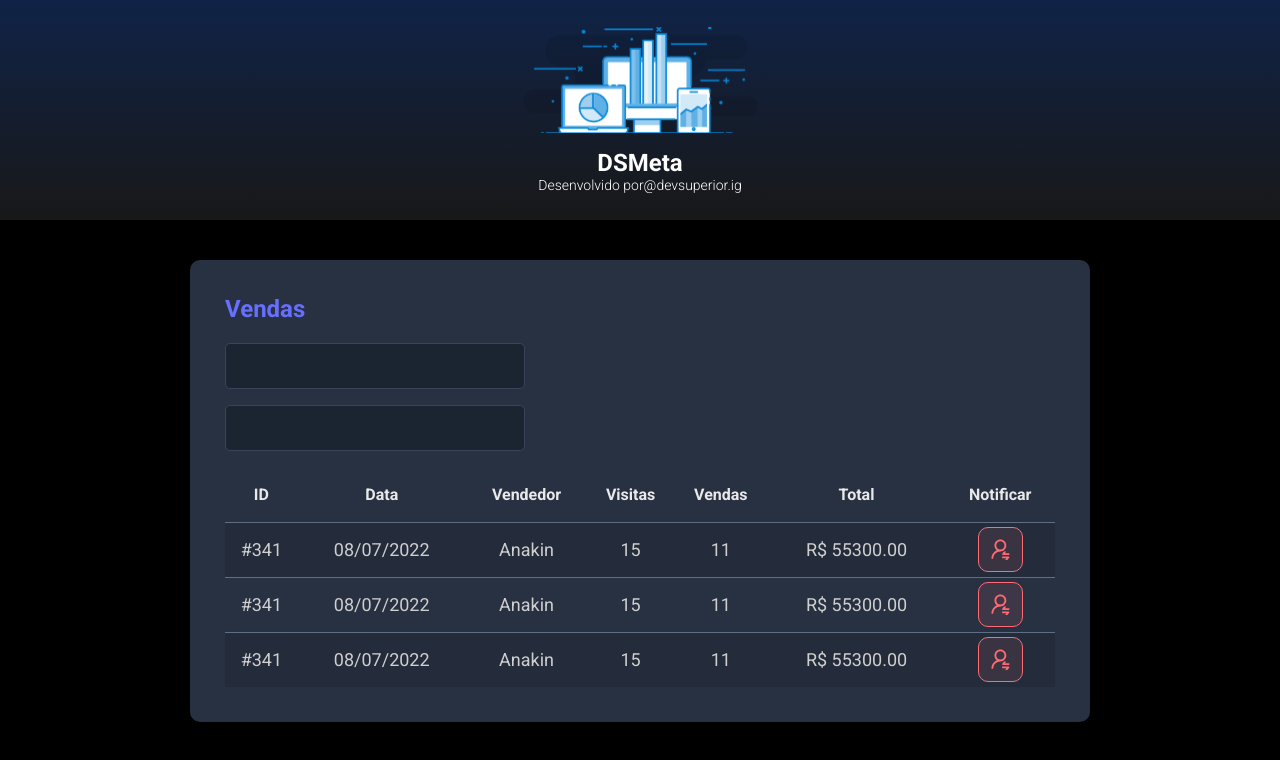
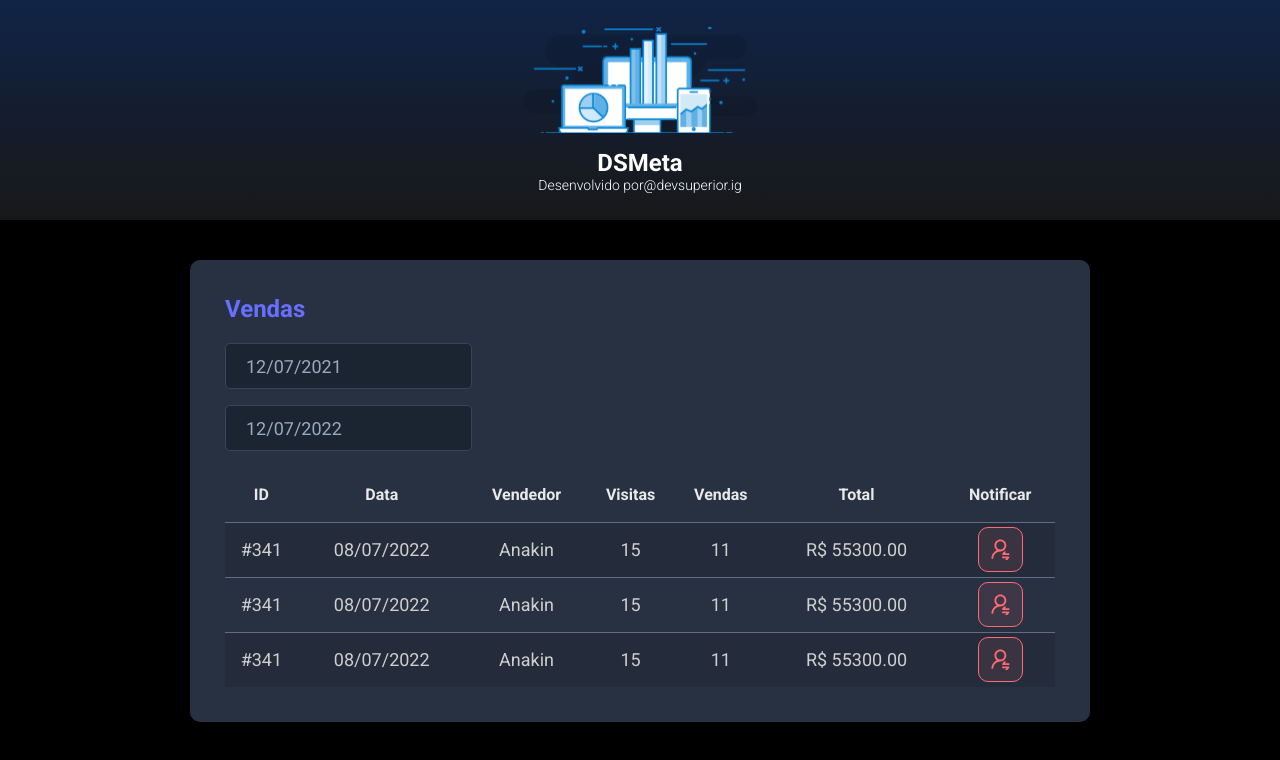
Before and after one commit to RodrigoMilanez/SemanaSpringReact, a React (Vite) app in the folder frontend/: page / in a window 1280 px wide. Shown: the top 760 px of the page. Built offline with nearby package versions, Linux system fonts and the light colour scheme.

Commit message:
useState

```diff
--- a/frontend/package.json
+++ b/frontend/package.json
@@ -8,7 +8,9 @@
     "preview": "vite preview"
   },
   "dependencies": {
+    "@types/react-datepicker": "4.4.2",
     "react": "^18.0.0",
+    "react-datepicker": "4.8.0",
     "react-dom": "^18.0.0"
   },
   "devDependencies": {
--- a/frontend/src/components/SalesCard/index.tsx
+++ b/frontend/src/components/SalesCard/index.tsx
@@ -1,16 +1,35 @@
-import NotificationButton from '../NotificationButton'
+import NotificationButton from '../NotificationButton';
+import DatePicker from "react-datepicker";
+import "react-datepicker/dist/react-datepicker.css";
+
 import './styles.css'
+import { useState } from 'react';
 function SalesCard() {
+
+    const min = new Date(new Date().setDate(new Date().getDate() - 365));
+    const max = new Date();
+    const [minDate, setMinDate] = useState(min);
+    const [maxDate, setMaxDate]= useState(max);
+
     return (
         <div className="dsmeta-card">
             <h2 className="dsmeta-sales-title">Vendas</h2>
             <div>
                 <div className="dsmeta-form-control-container">
-                    <input className="dsmeta-form-control" type="text" />
+                    <DatePicker
+                        selected={minDate}
+                        onChange={(date: Date) => setMinDate(date)}
+                        className="dsmeta-form-control"
+                        dateFormat="dd/MM/yyyy"
+                    />
                 </div>
                 <div className="dsmeta-form-control-container">
-                    <input className="dsmeta-form-control" type="text" />
-                </div>
+                    <DatePicker
+                        selected={maxDate}
+                        onChange={(date: Date) => setMaxDate(date)}
+                        className="dsmeta-form-control"
+                        dateFormat="dd/MM/yyyy"
+                    /> </div>
             </div>
 
             <div>
@@ -75,4 +94,4 @@
     )
 }
 
-export default SalesCard
+export default SalesCard;
```
Also changed, not shown: 1 other file (tests, documents, lock files or other folders).
